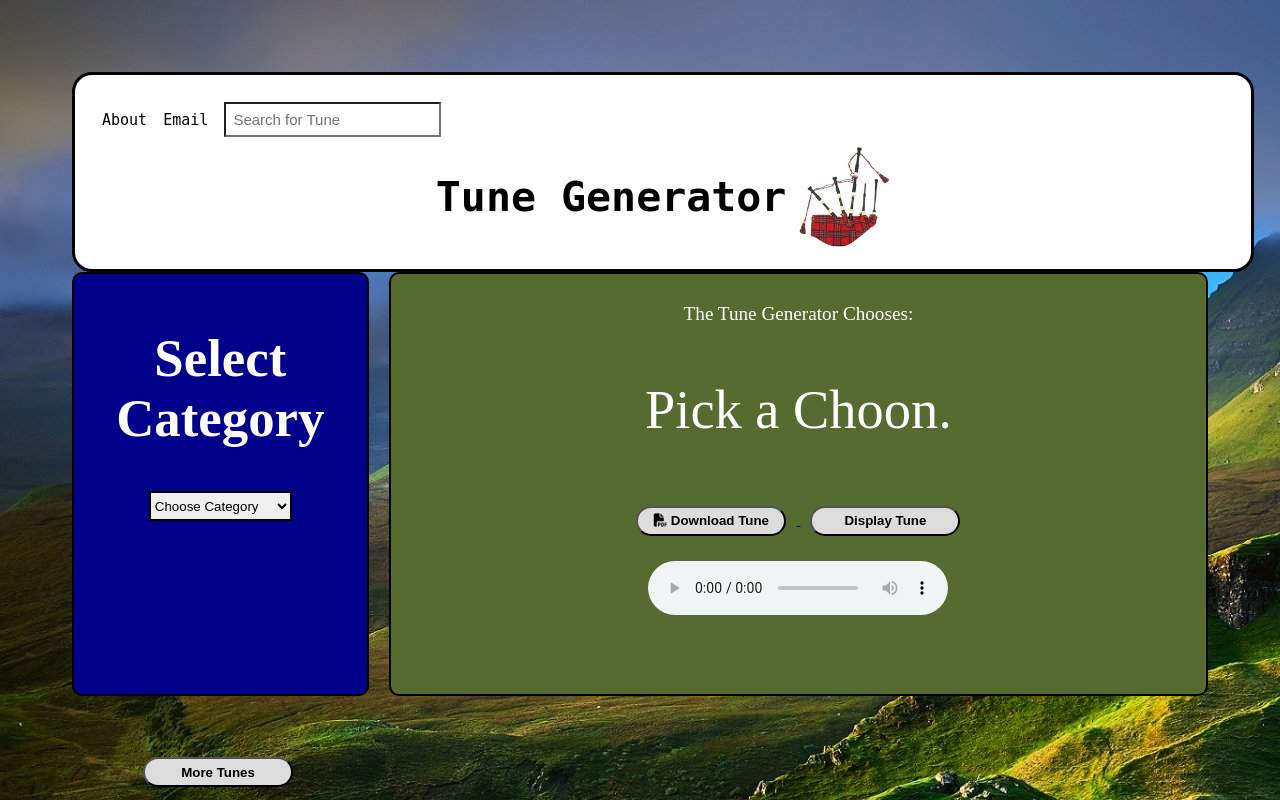
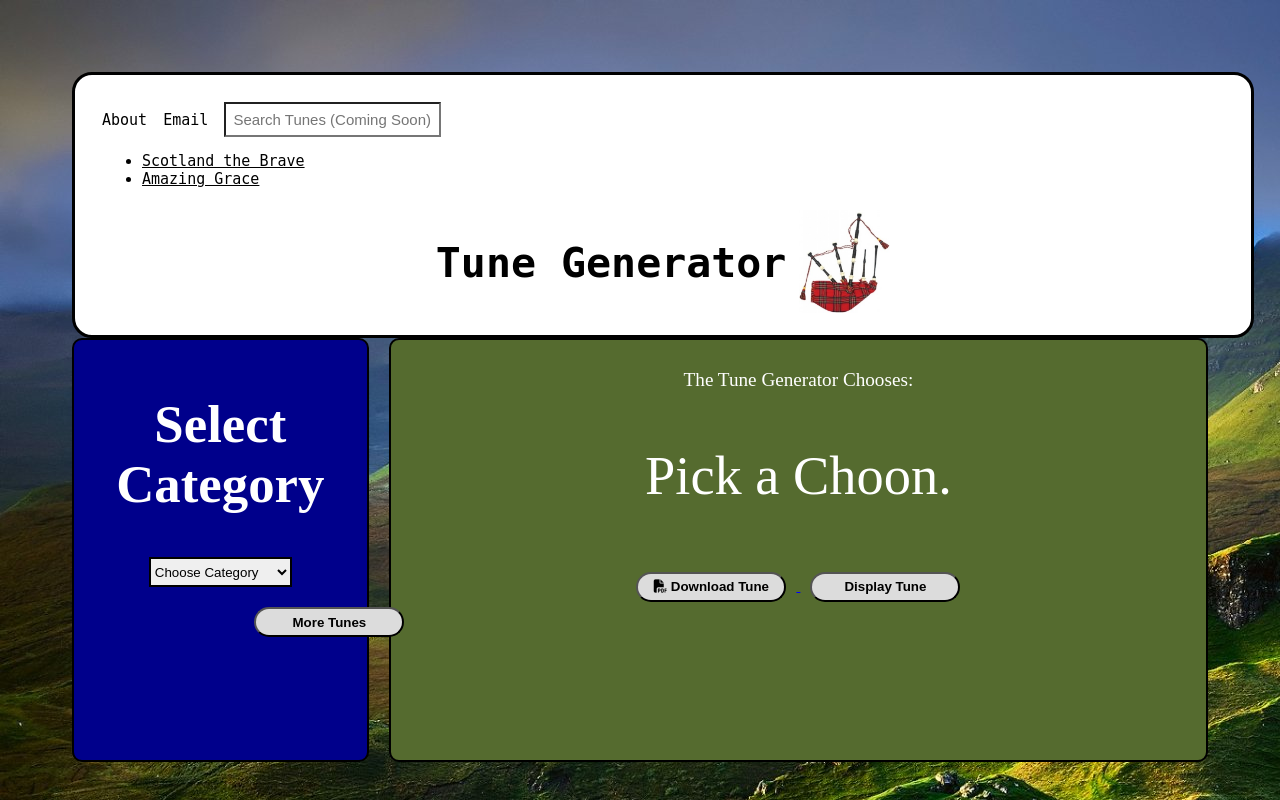
Before and after one commit to CristopherMRodriguez/pipes, a PHP site: page / in a window 1280 px wide. Run offline with PHP 8.4, Linux system fonts and the light colour scheme; some libraries are stand-ins or nearby versions.

Commit message:
BIG change.  No longer selecting tune according to array but with objects.  Now has audio player and mp3 directories.
added waltz and wedding styles. removed audio player when no mp3.

```diff
--- a/index.php
+++ b/index.php
@@ -2,10 +2,12 @@
 <html>
 
 	<head>
-    <title>Pipe Tune Generator</title>
+		<meta charset="UTF-8">
 		<link rel="stylesheet" type="text/css" href="styles.css">
 		<script type="text/javascript" src="js.js"></script>
+		<script type="text/javascript" src="tuneObject.js"></script>
 		<script src="https://kit.fontawesome.com/c4e9bbec73.js" crossorigin="anonymous"></script>
+		<title>Pipe Tune Generator</title>
 
 	</head>
 
@@ -21,31 +23,34 @@
 
 					<div class="dropdown-content">
 						<p>Bagpiping requires a high degree of memorization. To practice, random memory practice is the best way to train the mind to quickly recall tunes. The select category below allows one to choose certain areas a person is working on.  If “you are feeling lucky”, the generator will select a random tune from any category.</p>
-
 					</div>
 
 				</div>
 
 				<a class="topnav" href="mailto:crod1234@gmail.com?Subject=Pipe%20Generator">Email</a>
 
-	    <input class="topnav" type="text" placeholder="Search for Tune">
+				<input class="topnav" type="text" id="search-tune" value="" placeholder="Search Tunes (Coming Soon)" onkeyup="searchFunction()" autocomplete="on" onBlur="gone()">
+
+				<ul id="wrapper">
+					<li>
+						<a href="#" value="scotlandBrave">Scotland the Brave</a>
+					</li>
+					<li>
+						<a href="#">Amazing Grace</a>
+					</li>
+				</ul>
 
 			</div>
 
-		<img id="bagpipe" src="bagpipe.jpg"
-        alt="A Bagpipe">
+			<img id="bagpipe" src="bagpipe.jpg" alt="A Bagpipe">
 
-        <h1>
-          Tune Generator
-        </h1>
-
+			<h1>Tune Generator</h1>
 
 		</header>
 
 
 		<section id="gGen">
 			<div class="gen">
-       <form id="pickTune">
 				<h2>Select<br> Category</h2>
 				<p id="sel">
 
@@ -71,36 +76,32 @@
 						<option value="slowAir"> Slow Airs </option>
 						<option value="strathspey"> Strathspeys </option>
 						<option value="sR"> Strathspey/Reel </option>
-          </select>
-
-        </p>
-
-      </form>
+						<option value="waltz"> Waltz </option>
+						<option value="wedding"> Wedding </option>
+					</select><br>
 
 					<input class="button" id="buttonAgain" type="button" value="More Tunes" onclick="beba();"
+				 </p>
 
 			</div>
 
 		</section>
 
 		<div class="response">
-      <p id="tuneParagraph">
-          The Tune Generator Chooses:
-      </p>
+			<p id="tuneParagraph">The Tune Generator Chooses:</p>
 			<p id="tune">Pick a Choon.</p>
-
-      <a href="tunes/Book03%2018a.pdf" target="_blank" download>
-        <button class="button"><i class="fas fa-file-pdf"></i>     Download Tune</button>
+			<a id="zip" href="" download>
+				<button class="button">
+					<i class="fas fa-file-pdf"></i>
+					Download Tune</button>
 			</a>
 
-	  <a href="tunes/Book03%2018a.pdf" target="_blank">
+			<a id="pdfdislplay" href="" target="_blank">
 				<button class="button">Display Tune</button>
+			</a>
 			<br>
-
-	  <audio controls>
-        <source src="" type="audio/mpeg">
-      Your browser does not support the audio element.
-      </audio>
+			<div id ="audioSection">
+			</div>
 
 
 		</div>
```
Lines whose indentation alone changed are shown as unchanged.
